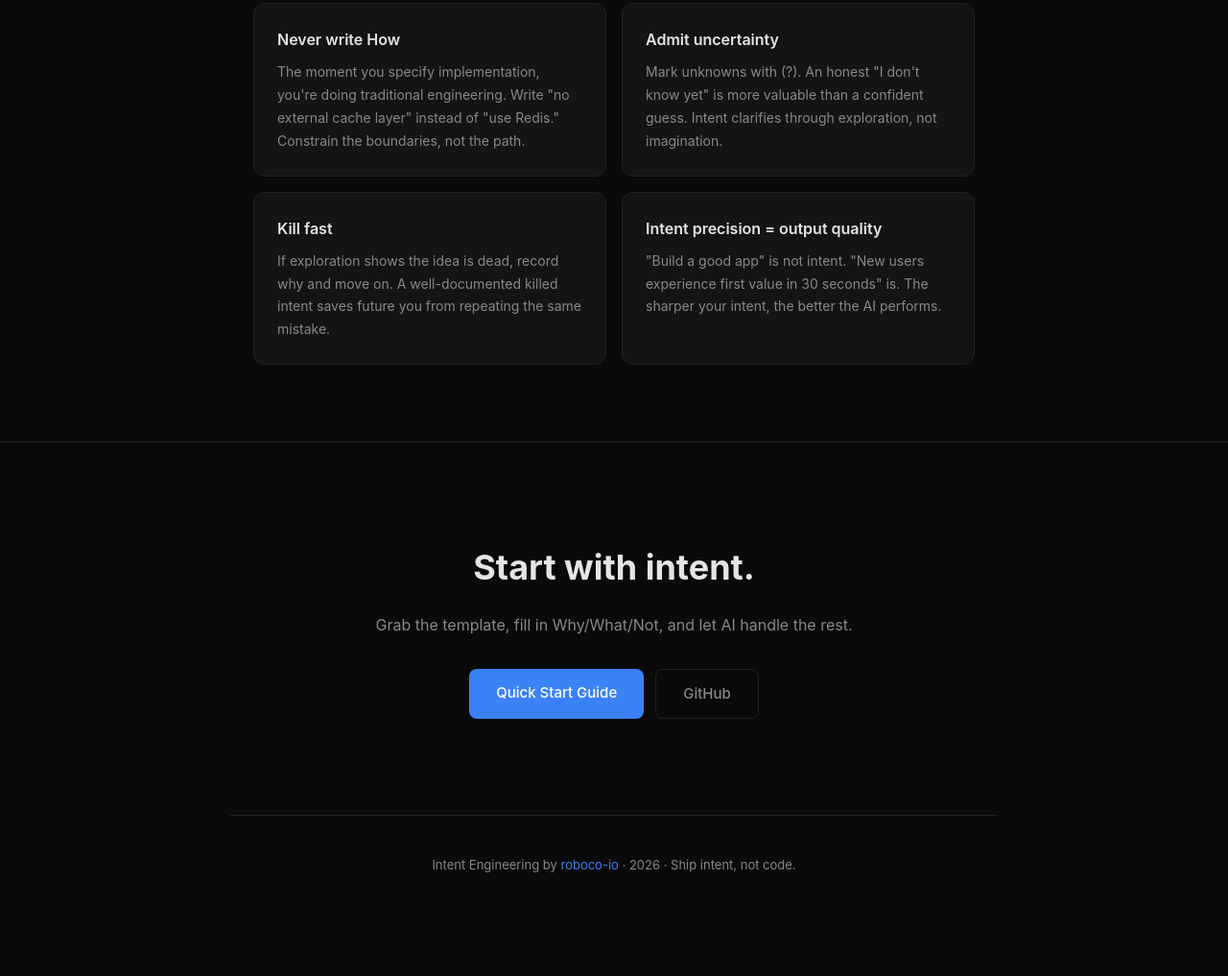
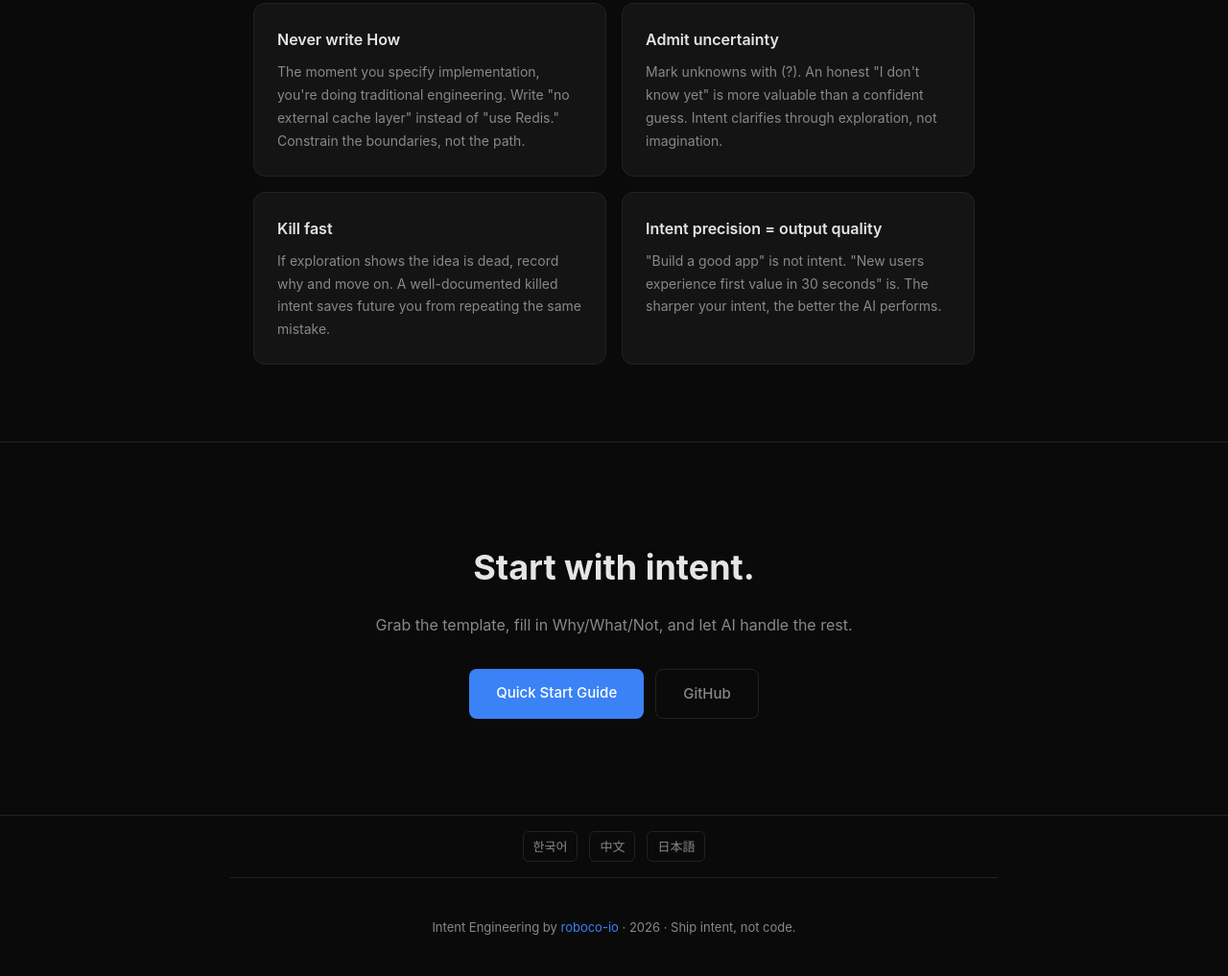
Before and after one commit to roboco-io/intent-engineering, a plain HTML site: page docs/index.html in a window 1280 px wide. Shown: the part 4205-5222 px from the top of the page at 96% size. Before the commit the page ends 5157 px from the top, so only its background shows below. Drawn offline with Linux system fonts and the light colour scheme.

Commit message:
Add Google Translate links for ko/zh/ja on all pages
Translate bar in footer provides instant translation via
Google Translate URL without maintaining static translation files.

Co-Authored-By: Claude Opus 4.6 (1M context) <noreply@anthropic.com>

```diff
--- a/docs/index.html
+++ b/docs/index.html
@@ -321,6 +321,28 @@
             font-size: 16px;
         }
 
+        /* Translate bar */
+        .translate-bar {
+            display: flex;
+            justify-content: center;
+            gap: 12px;
+            padding: 16px 24px;
+            border-top: 1px solid var(--border);
+            font-size: 13px;
+        }
+        .translate-bar a {
+            color: var(--text-muted);
+            padding: 4px 10px;
+            border: 1px solid var(--border);
+            border-radius: 6px;
+            transition: all 0.15s;
+        }
+        .translate-bar a:hover {
+            color: var(--text);
+            border-color: var(--text-muted);
+            text-decoration: none;
+        }
+
         /* Footer */
         footer {
             max-width: 800px;
@@ -553,6 +575,12 @@
     </div>
 </div>
 
+<div class="translate-bar">
+    <a href="https://translate.google.com/translate?sl=en&tl=ko&u=https://roboco-io.github.io/intent-engineering/">한국어</a>
+    <a href="https://translate.google.com/translate?sl=en&tl=zh-CN&u=https://roboco-io.github.io/intent-engineering/">中文</a>
+    <a href="https://translate.google.com/translate?sl=en&tl=ja&u=https://roboco-io.github.io/intent-engineering/">日本語</a>
+</div>
+
 <footer>
     Intent Engineering by <a href="https://github.com/roboco-io">roboco-io</a> &middot; 2026 &middot; Ship intent, not code.
 </footer>
```
Also changed, not shown: docs/guide/concept.html (+15 -0 lines), docs/guide/quickstart.html (+15 -0 lines), 1 other file.
